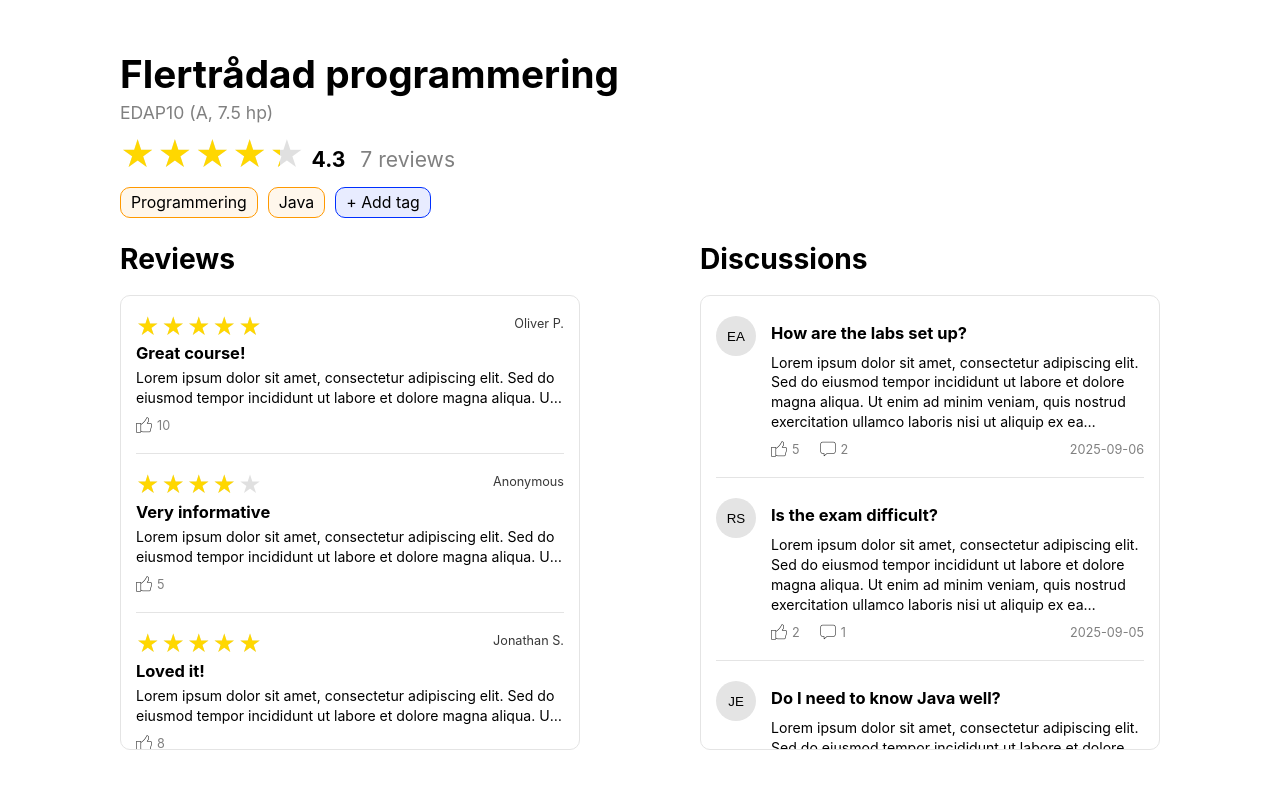
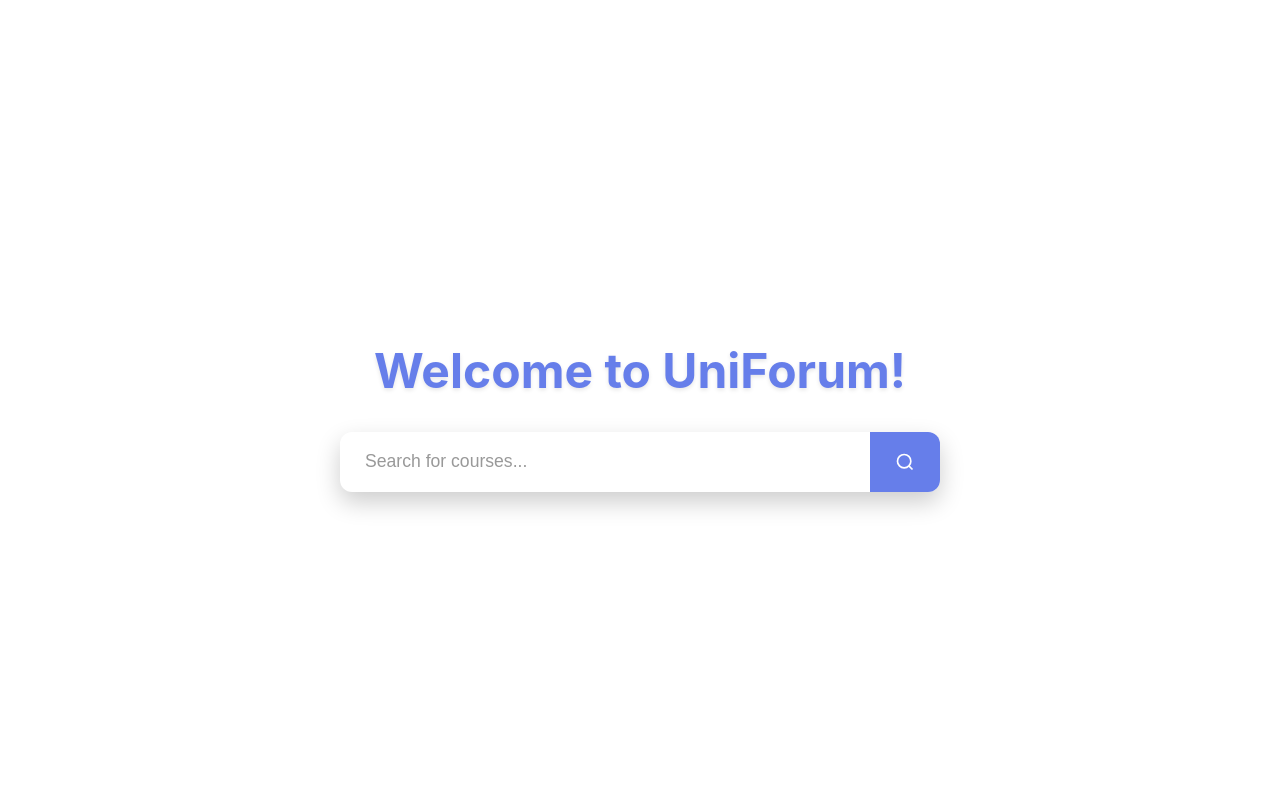
Before and after one commit to perssonoliver/UniForum, a React (Create React App) app in the folder frontend/: page / in a window 1280 px wide. Shown: the top 788 px of the page. Built offline with nearby package versions, Linux system fonts and the light colour scheme.

Commit message:
Implemented SearchPage skeleton

```diff
--- a/frontend/src/App.js
+++ b/frontend/src/App.js
@@ -1,9 +1,10 @@
 import './App.css'
-import CoursePage from './CoursePage'
+//import CoursePage from './CoursePage'
+import SearchPage from './SearchPage'
 
 function App() {
   return (
-    <CoursePage />
+    <SearchPage />
   )
 }
 
--- /dev/null
+++ b/frontend/src/SearchPage.css
@@ -0,0 +1,131 @@
+.search-page-container {
+  min-height: 100vh;
+  display: flex;
+  align-items: center;
+  justify-content: center;
+  padding: 20px;
+  box-sizing: border-box;
+}
+
+.search-content {
+  text-align: center;
+  max-width: 600px;
+  width: 100%;
+}
+
+.search-title {
+  font-size: 3rem;
+  font-weight: 700;
+  color: #667eea;
+  margin-bottom: 2rem;
+  text-shadow: 0 2px 4px #0000001a;
+}
+
+.search-form {
+  width: 100%;
+}
+
+.search-input-container {
+  position: relative;
+  display: flex;
+  align-items: stretch;
+  background: white;
+  border-radius: 12px;
+  box-shadow: 0 10px 25px rgba(0, 0, 0, 0.2);
+  overflow: hidden;
+  transition: transform 0.2s ease, box-shadow 0.2s ease;
+  height: 60px;
+}
+
+.search-input-container:hover {
+  transform: translateY(-2px);
+  box-shadow: 0 15px 35px rgba(0, 0, 0, 0.25);
+}
+
+.search-input-container:focus-within {
+  transform: translateY(-2px);
+  box-shadow: 0 15px 35px rgba(0, 0, 0, 0.25);
+}
+
+.search-input {
+  flex: 1;
+  padding: 0 25px;
+  border: none;
+  outline: none;
+  font-size: 1.1rem;
+  background: transparent;
+  color: #333;
+  height: 100%;
+}
+
+.search-input::placeholder {
+  color: #999;
+}
+
+.search-button {
+  padding: 0 25px;
+  border: none;
+  background: #667eea;
+  color: white;
+  cursor: pointer;
+  transition: background-color 0.2s ease;
+  display: flex;
+  align-items: center;
+  justify-content: center;
+  height: 100%;
+  min-width: 60px;
+}
+
+.search-button:hover {
+  background: #5a67d8;
+}
+
+.search-icon {
+  width: 20px;
+  height: 20px;
+  stroke-width: 2;
+}
+
+/* Smaller screens */
+@media (max-width: 768px) {
+  .search-title {
+    font-size: 2.5rem;
+  }
+
+  .search-subtitle {
+    font-size: 1rem;
+  }
+
+  .search-input-container {
+    height: 50px;
+  }
+
+  .search-input {
+    padding: 0 20px;
+    font-size: 1rem;
+  }
+
+  .search-button {
+    padding: 0 20px;
+    min-width: 50px;
+  }
+}
+
+@media (max-width: 480px) {
+  .search-title {
+    font-size: 2rem;
+  }
+
+  .search-input-container {
+    height: 45px;
+  }
+
+  .search-input {
+    padding: 0 15px;
+  }
+
+  .search-button {
+    padding: 0 15px;
+    min-width: 45px;
+  }
+}
--- /dev/null
+++ b/frontend/src/SearchPage.js
@@ -0,0 +1,40 @@
+import './SearchPage.css'
+import { useState } from 'react'
+
+function SearchPage() {
+  const [searchQuery, setSearchQuery] = useState('')
+
+  const handleSearch = (e) => {
+    e.preventDefault()
+    // Add your search logic here
+    console.log('Searching for:', searchQuery)
+  }
+
+  return (
+    <div className='search-page-container'>
+      <div className='search-content'>
+        <h1 className='search-title'>Welcome to UniForum!</h1>
+
+        <form className='search-form' onSubmit={handleSearch}>
+          <div className='search-input-container'>
+            <input
+              type='text'
+              className='search-input'
+              placeholder='Search for courses...'
+              value={searchQuery}
+              onChange={(e) => setSearchQuery(e.target.value)}
+            />
+            <button type='submit' className='search-button'>
+              <svg className='search-icon' viewBox='0 0 24 24' fill='none' stroke='currentColor'>
+                <circle cx='11' cy='11' r='8'></circle>
+                <path d='m21 21-4.35-4.35'></path>
+              </svg>
+            </button>
+          </div>
+        </form>
+      </div>
+    </div>
+  )
+}
+
+export default SearchPage;
```
